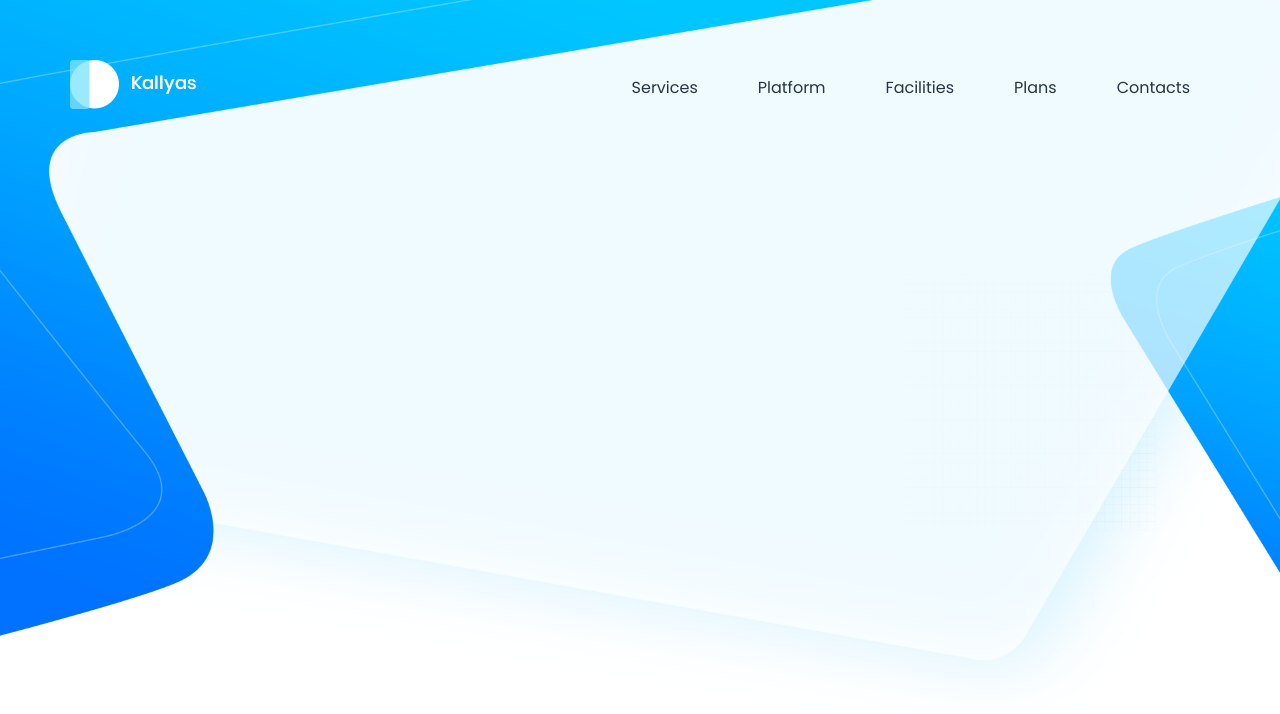
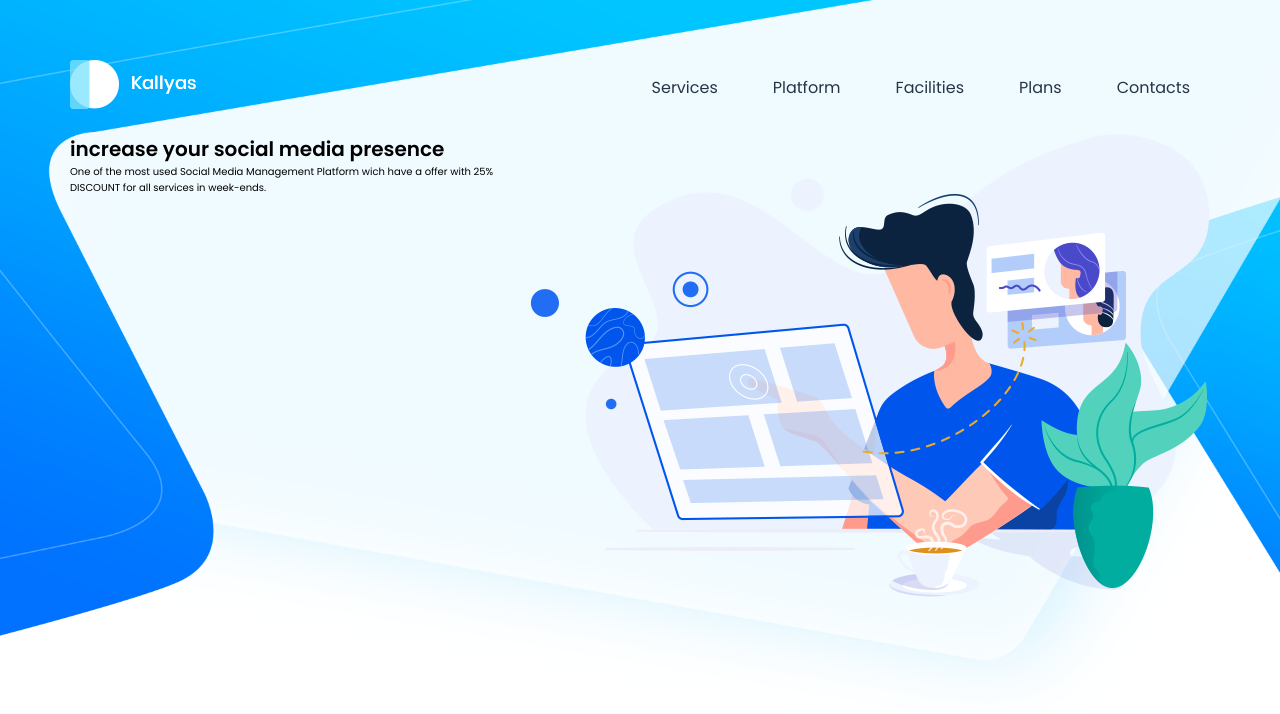
Before and after one commit to iamsaif6/kallyas, a plain HTML site: page index.html in a window 1280 px wide. Drawn offline with Linux system fonts and the light colour scheme.

Commit message:
Header Added

```diff
--- a/SCSS/layout/_header.scss
+++ b/SCSS/layout/_header.scss
@@ -9,4 +9,27 @@
         z-index: -99;
         width: 100%;
     }
+
+    &__box{
+        display: flex;
+        justify-content: space-between;
+    }
+
+    &__text{
+
+    }
+
+    &__title{
+
+    }
+
+    &__imgbox{
+
+    }
+
+    &__img{
+
+    }
+
+
 }
--- a/SCSS/layout/_nav.scss
+++ b/SCSS/layout/_nav.scss
@@ -17,7 +17,7 @@
         list-style: none;
 
         &:not(:first-child){
-            margin-left: 2rem;
+            margin-left: 1.5rem;
         }
     }
 
@@ -29,6 +29,12 @@
         text-transform: capitalize;
         color: #263546;
         padding: 2rem;
+        transition: .3s;
+
+        &:hover{
+            color: #0078FF;
+
+        }
     }
 
 
--- a/index.html
+++ b/index.html
@@ -26,6 +26,19 @@
             </nav>
         </div>
         <img class="header__after" src="src/img/header__bg.png" alt="">
+
+        <div class="row">
+            <div class="header__box">
+                <div class="header__text">
+                    <h1 class="header__title">increase your social media presence</h1>
+                    <p class="description">One of the most used Social Media Management Platform wich have a offer
+                        with 25% DISCOUNT for all services in week-ends.</p>
+                </div>
+                <div class="header__imgbox">
+                    <img class="header__img" src="src/img/header.png" alt="">
+                </div>
+            </div>
+        </div>
     </header>
 </body>
 </html>
```
Also changed, not shown: Backup CSS/style.css, Backup CSS/style.min.css, src/css/style.css.
